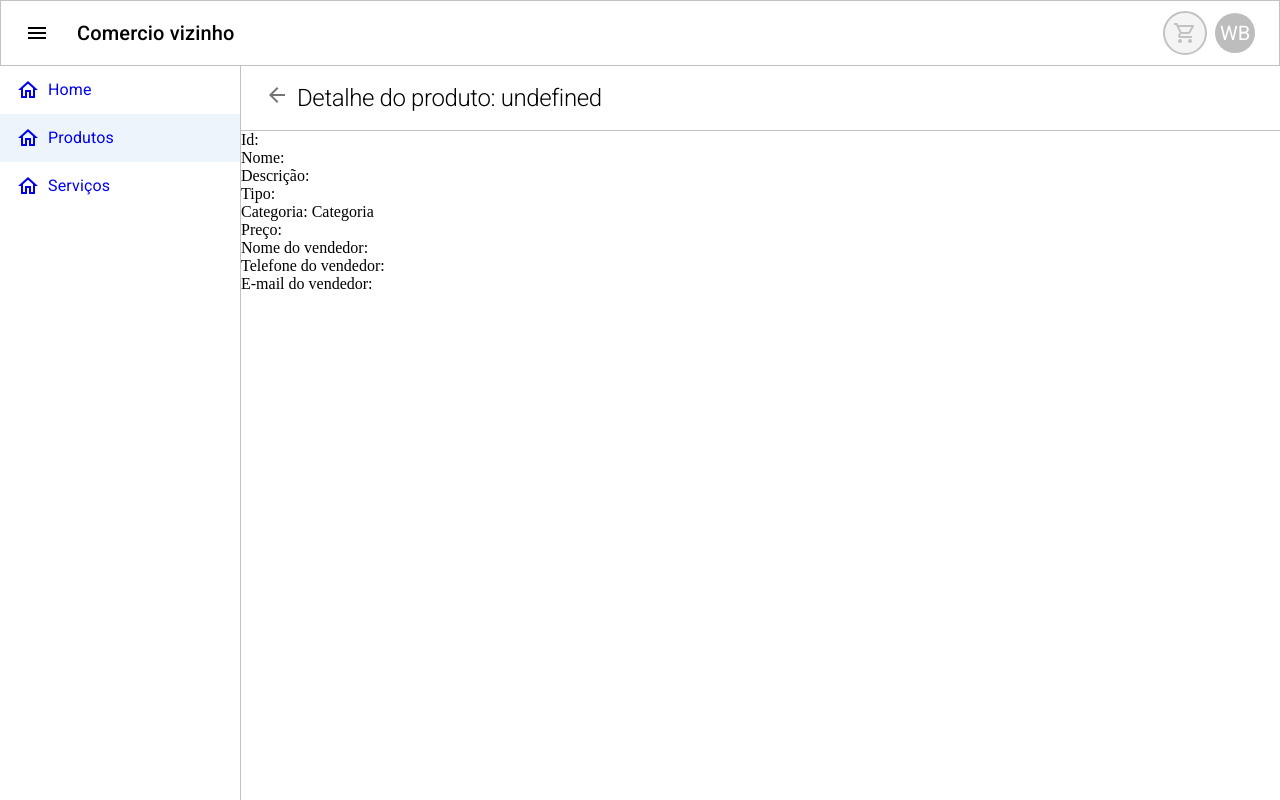
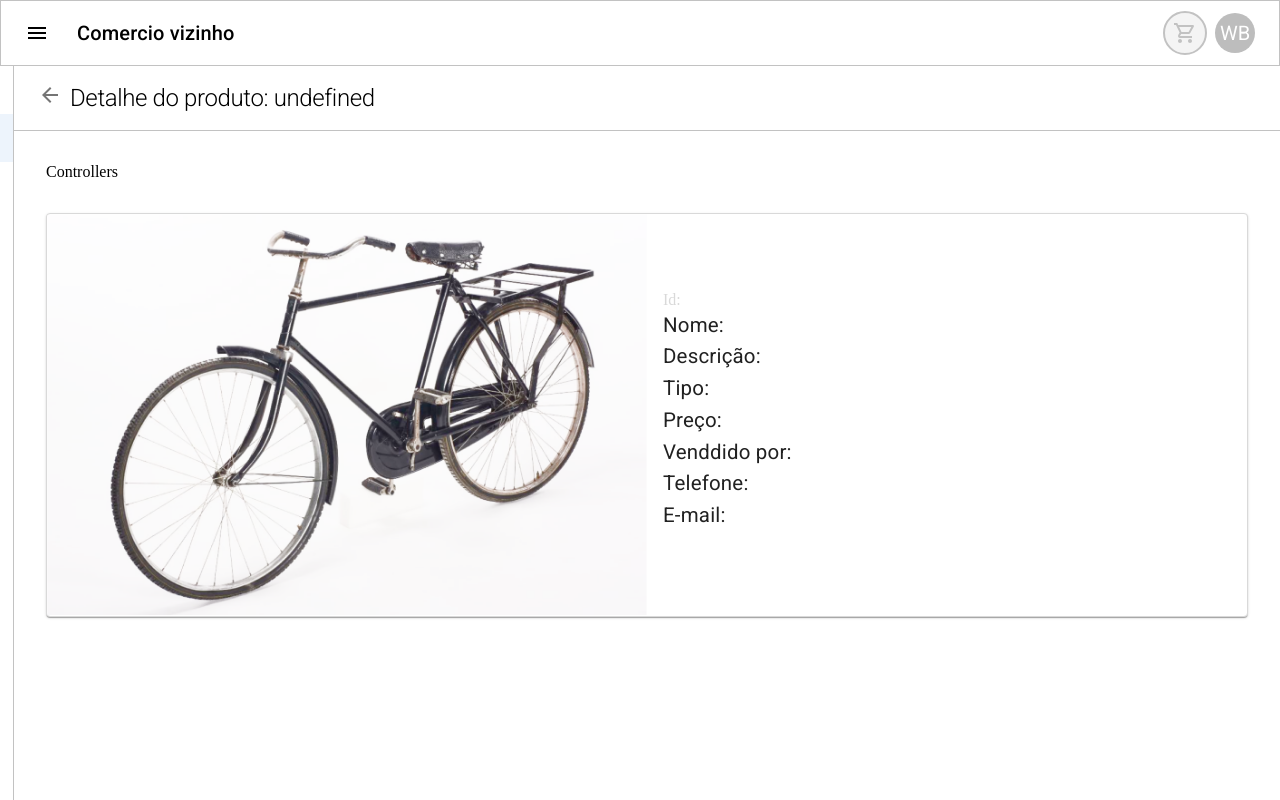
Before and after one commit to wesAlves/comercio_vizinho_react_try_02, a React (Vite) app: page /products/1 in a window 1280 px wide. Built offline with nearby package versions, Linux system fonts and the light colour scheme; no server answers.

Commit message:
Product card detail

```diff
--- a/src/pages/products/details.tsx
+++ b/src/pages/products/details.tsx
@@ -2,6 +2,7 @@
 import {useEffect, useState} from "react";
 import {useLocation, useParams} from "react-router-dom";
 import cv_api from "../../apis/cv_api.ts";
+import {Box, Card, CardContent, CardMedia, Typography} from "@mui/material";
 
 const ProductDetails = () => {
 
@@ -19,17 +20,51 @@
     return (
         <>
             <PageTitleBar title={`Detalhe do produto: ${product?.name}`} isDetail={true}/>
-            <div>
-                <div>Id: {product?.id}</div>
-                <div>Nome: {product?.name}</div>
-                <div>Descrição: {product?.description}</div>
-                <div>Tipo: {product?.goodsType}</div>
-                <div>Categoria: Categoria</div>
-                <div>Preço: {product?.price}</div>
-                <div>Nome do vendedor: {product?.user.name}</div>
-                <div>Telefone do vendedor: {product?.user.phoneNumber}</div>
-                <div>E-mail do vendedor: {product?.user.email}</div>
-            </div>
+            <Box sx={{p: "32px"}}>
+                <div>Controllers</div>
+                <Card sx={{mt: "32px", border: "1px solid #d9d9d9", borderRaidus: "16px", width: 1200, mx: "auto"}}>
+                    <Box sx={{display: "flex", alignItems:"center"}}>
+                        <CardMedia
+                            component={"img"} sx={{width: 600}}
+                            image="/images/bicycle.png"
+                            alt="Live from space album cover"
+
+                        />
+                        <CardContent>
+                            <Box sx={{color: "#d9d9d9"}}>Id: {product?.id}</Box>
+                            <Box sx={{fontSize: "1.6em"}}>
+                                <Typography component={"span"}
+                                            sx={{fontSize: '.8em'}}>Nome:</Typography> {product?.name}
+                            </Box>
+                            <Box sx={{fontSize: "1.6em"}}>
+                                <Typography component={"span"}
+                                            sx={{fontSize: '.8em'}}>Descrição:</Typography> {product?.description}
+                            </Box>
+                            <Box sx={{fontSize: "1.6em"}}>
+                                <Typography component={"span"}
+                                            sx={{fontSize: '.8em'}}>Tipo:</Typography> {product?.goodsType}
+                            </Box>
+                            <Box sx={{fontSize: "1.6em"}}>
+                                <Typography component={"span"}
+                                            sx={{fontSize: '.8em'}}>Preço:</Typography> {product?.price}
+                            </Box>
+                            <Box sx={{fontSize: "1.6em"}}>
+                                <Typography component={"span"}
+                                            sx={{fontSize: '.8em'}}>Venddido por:</Typography> {product?.user.name}
+                            </Box>
+                            <Box sx={{fontSize: "1.6em"}}>
+                                <Typography component={"span"}
+                                            sx={{fontSize: '.8em'}}>Telefone:</Typography> {product?.user.phoneNumber}
+                            </Box>
+                            <Box sx={{fontSize: "1.6em"}}>
+                                <Typography component={"span"}
+                                            sx={{fontSize: '.8em'}}>E-mail:</Typography> {product?.user.email}
+                            </Box>
+                        </CardContent>
+
+                    </Box>
+                </Card>
+            </Box>
         </>
 
     )
```
